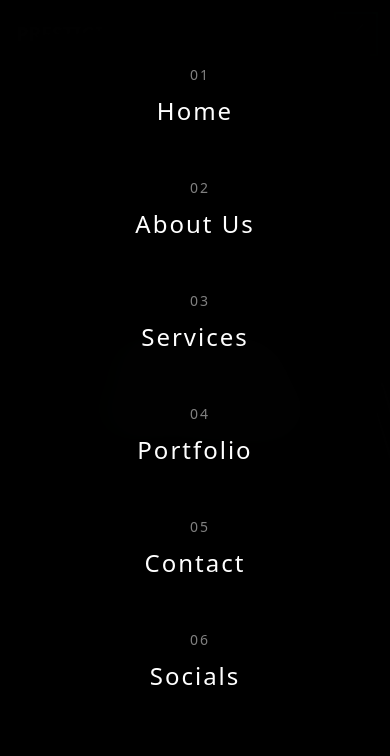
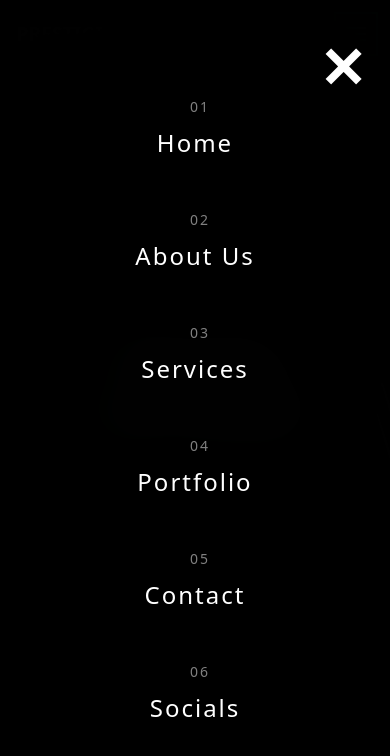
Before and after one commit to KristianPejic/PrestigioSolutions, an Angular app: page / in a window 390 px wide. Both pictures are taken after a click on the button "Toggle navigation menu". Shown: the top 756 px of the page. Built offline with nearby package versions, Linux system fonts and the light colour scheme.

Commit message:
Fixing the navbar/hamburger menu temporarily(UI Improvement to be made)

```diff
--- a/src/app/components/navbar/navbar.css
+++ b/src/app/components/navbar/navbar.css
@@ -1,10 +1,10 @@
-/* Navbar Wrapper - Clean start with maximum z-index */
+/* ================= Navbar Wrapper ================= */
 .navbar-wrapper {
   position: fixed;
   top: 0;
   left: 0;
   right: 0;
-  z-index: 999999;
+  z-index: 999998;
   background: rgba(0, 0, 0, 0.1);
   backdrop-filter: blur(10px);
   -webkit-backdrop-filter: blur(10px);
@@ -29,7 +29,6 @@
   padding: 0 2rem;
 }
 
-/* Logo Styles */
 .logo a {
   text-decoration: none;
   color: white;
@@ -47,7 +46,7 @@
   letter-spacing: -0.02em;
 }
 
-/* Hamburger Button - Simple and clean */
+/* ================= Hamburger Button ================= */
 .hamburger-btn {
   width: 40px;
   height: 40px;
@@ -55,7 +54,7 @@
   border: none;
   cursor: pointer;
   position: relative;
-  z-index: 9999999; /* Above everything */
+  z-index: 9999998;
   padding: 8px;
   display: flex;
   flex-direction: column;
@@ -69,24 +68,15 @@
   width: 24px;
   height: 2px;
   background: white;
-  transition: all 0.3s ease;
+  transition: background 0.3s ease;
   transform-origin: center;
 }
 
-/* Hamburger animation to X */
-.hamburger-btn.open .line1 {
-  transform: rotate(45deg) translate(6px, 6px);
+.hamburger-btn:hover .line {
+  background: #10b981;
 }
 
-.hamburger-btn.open .line2 {
-  opacity: 0;
-}
-
-.hamburger-btn.open .line3 {
-  transform: rotate(-45deg) translate(6px, -6px);
-}
-
-/* Full Screen Menu - High z-index but below hamburger */
+/* ================= Fullscreen Menu ================= */
 .fullscreen-menu {
   position: fixed;
   top: 0;
@@ -96,15 +86,22 @@
   background: rgba(0, 0, 0, 0.98);
   backdrop-filter: blur(20px);
   -webkit-backdrop-filter: blur(20px);
-  z-index: 9999998; /* Below hamburger button */
+  z-index: 999999;
   opacity: 0;
   visibility: hidden;
-  transition: all 0.4s ease;
+  transform: translate(-100%, 100%) rotate(-10deg) scale(0.95);
+  transition: transform 0.7s cubic-bezier(0.77, 0, 0.175, 1),
+              opacity 0.5s ease,
+              visibility 0s linear 0.7s;
 }
 
 .fullscreen-menu.active {
   opacity: 1;
   visibility: visible;
+  transform: translate(0, 0) rotate(0deg) scale(1);
+  transition: transform 0.7s cubic-bezier(0.77, 0, 0.175, 1),
+              opacity 0.5s ease,
+              visibility 0s;
 }
 
 .menu-inner {
@@ -112,13 +109,35 @@
   justify-content: center;
   height: 100%;
   padding: 2rem;
+  text-align: center;
+  position: relative;
 }
 
-.menu-nav {
-  text-align: center;
+/* ================= Close Button ================= */
+.close-btn {
+  position: absolute;
+  top: 2rem;
+  right: 2rem;
+  font-size: 4rem;
+  font-weight: 900;
+  color: white;
+  background: none;
+  border: none;
+  cursor: pointer;
+  z-index: 10000;
+  transition: color 0.3s ease, transform 0.4s ease;
 }
 
-/* Menu Items - Clean without debug styles */
+.close-btn:hover {
+  color: #10b981;
+  transform: scale(1.25) rotate(90deg);
+}
+
+/* ================= Menu Items ================= */
+.menu-nav {
+  margin-top: 3rem;
+}
+
 .menu-item {
   display: flex;
   align-items: center;
@@ -131,17 +150,17 @@
   letter-spacing: 2px;
   margin: 1.5rem 0;
   opacity: 0;
-  transform: translateY(30px);
-  transition: all 0.6s cubic-bezier(0.68, -0.55, 0.265, 1.55);
+  transform: translateY(50px) scale(0.95);
+  transition: transform 0.7s cubic-bezier(0.77, 0, 0.175, 1),
+              opacity 0.5s ease;
   transition-delay: calc(var(--delay) * 0.1s);
-  position: relative;
   padding: 1rem;
   border-radius: 8px;
 }
 
 .fullscreen-menu.active .menu-item {
   opacity: 1;
-  transform: translateY(0);
+  transform: translateY(0) scale(1);
 }
 
 .menu-item:hover {
@@ -158,7 +177,6 @@
 }
 
 .menu-text {
-  position: relative;
   transition: transform 0.3s ease;
 }
 
@@ -166,7 +184,7 @@
   transform: translateX(10px);
 }
 
-/* Responsive Design */
+/* ================= Responsive ================= */
 @media (max-width: 768px) {
   .navbar-content {
     padding: 0 1rem;
@@ -202,20 +220,22 @@
   .menu-number {
     font-size: 0.875rem;
   }
+
+  .close-btn {
+    font-size: 3.5rem;
+    top: 1.5rem;
+    right: 1.5rem;
+  }
 }
 
-/* Ensure smooth animations */
+/* ================= Global Reset ================= */
 * {
   box-sizing: border-box;
 }
 
-/* Focus states for accessibility */
-.hamburger-btn:focus {
+.hamburger-btn:focus,
+.menu-item:focus,
+.close-btn:focus {
   outline: 2px solid #10b981;
   outline-offset: 2px;
 }
-
-.menu-item:focus {
-  outline: 2px solid #10b981;
-  outline-offset: 2px;
-}
--- a/src/app/components/navbar/navbar.html
+++ b/src/app/components/navbar/navbar.html
@@ -11,7 +11,6 @@
     <!-- Hamburger Button -->
     <button
       class="hamburger-btn"
-      [class.open]="isMenuOpen"
       (click)="toggleMenu()"
       type="button"
       aria-label="Toggle navigation menu">
@@ -25,6 +24,10 @@
 <!-- Full Screen Menu -->
 <div class="fullscreen-menu" [class.active]="isMenuOpen" (click)="closeMenu()">
   <div class="menu-inner" (click)="$event.stopPropagation()">
+
+    <!-- BIG CLOSE X -->
+    <button class="close-btn" (click)="closeMenu()" aria-label="Close menu">✕</button>
+
     <nav class="menu-nav">
       <a
         *ngFor="let link of menuLinks; let i = index"
--- a/src/app/components/navbar/navbar.ts
+++ b/src/app/components/navbar/navbar.ts
@@ -23,9 +23,7 @@ export class NavbarComponent {
 
   toggleMenu(): void {
     this.isMenuOpen = !this.isMenuOpen;
-    console.log('Menu toggled:', this.isMenuOpen);
 
-    // Prevent body scroll when menu is open
     if (this.isMenuOpen) {
       document.body.style.overflow = 'hidden';
     } else {
@@ -35,9 +33,8 @@ export class NavbarComponent {
 
   handleMenuClick(link: any, event: Event): void {
     event.preventDefault();
-    console.log('Menu item clicked:', link.name);
     this.closeMenu();
-    // Add your navigation logic here
+    // Add your routing logic if needed
   }
 
   closeMenu(): void {
```
